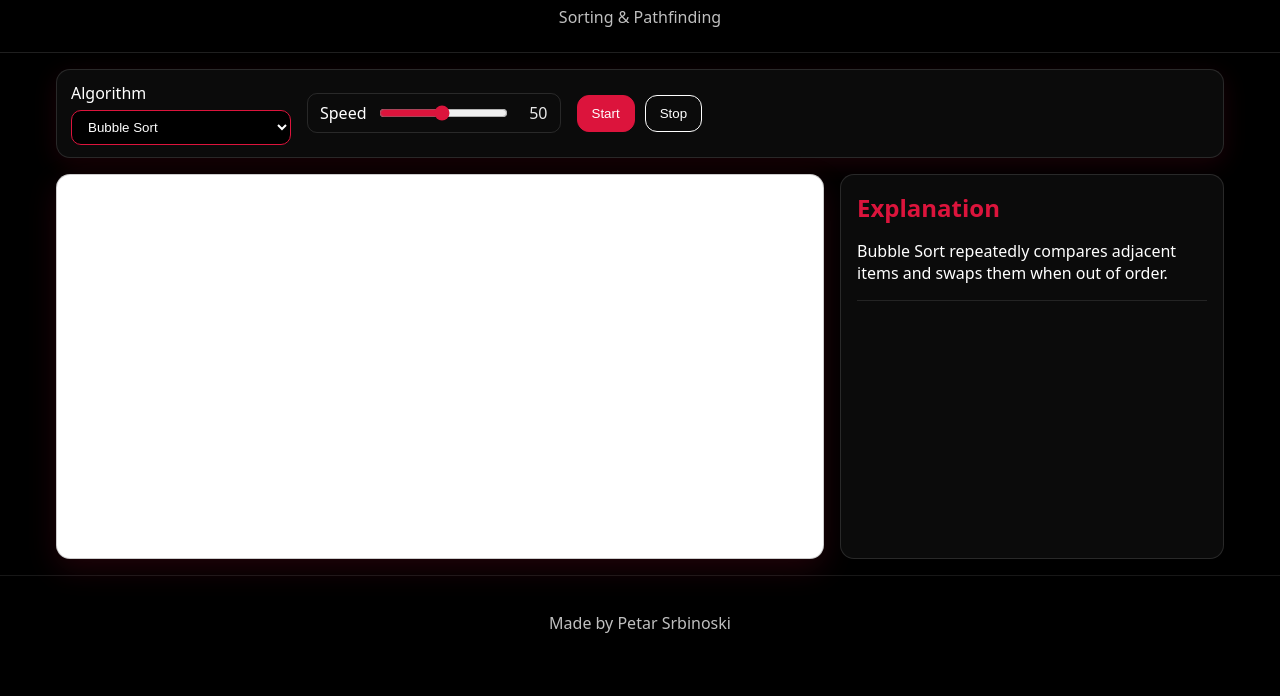
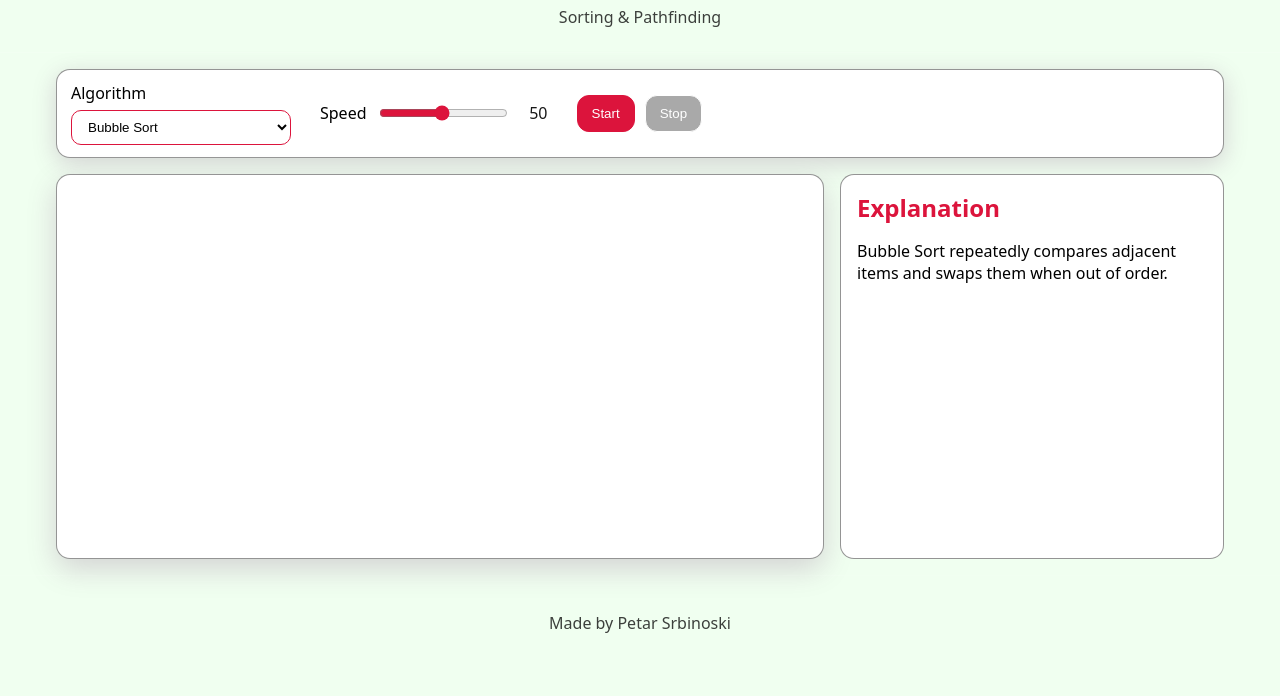
Before and after one commit to PetarSrbinoski/AlgorithmVisualizer, a plain HTML site: page index.html in a window 1280 px wide. Shown: the part 104-800 px from the top of the page. Drawn offline with Linux system fonts and the light colour scheme.

Commit message:
Color Change

```diff
--- a/style.css
+++ b/style.css
@@ -10,8 +10,8 @@ html,body{ height:100%; }
 body{
     margin:0;
     font-family:system-ui,-apple-system,Segoe UI,Roboto,Arial,sans-serif;
-    background:var(--black);
-    color:var(--white);
+    background:honeydew;
+    color:var(--black);
 }
 
 .site-header{
@@ -29,18 +29,18 @@ body{
 
 .control-bar{
     display:flex; gap:16px; flex-wrap:wrap; align-items:center;
-    background:#0b0b0b;
-    border:1px solid rgba(255,255,255,.12);
+    background:var(--white);
+    border:1px solid rgba(0,0,0,.42);
     border-radius:14px;
     padding:12px 14px;
-    box-shadow:0 6px 24px rgba(220,20,60,.12);
+    box-shadow:0 6px 24px lightgray;
 }
 
 .select-wrap{
     display:flex; flex-direction:column; gap:6px;
 }
 .select-wrap select{
-    background:var(--black); color:var(--white);
+    background:var(--white); color:var(--black);
     border:1px solid var(--crimson); border-radius:10px;
     padding:8px 12px; min-width:220px;
 }
@@ -65,7 +65,7 @@ body{
 .btn:hover{ transform:translateY(1px); }
 .btn.primary{ border-color:var(--crimson); background:var(--crimson); }
 .btn.primary:hover{ filter:brightness(1.05); }
-.btn.danger{ border-color:var(--white); }
+.btn.danger{ border-color:var(--white); background: darkgray }
 .btn.danger:hover{ background:#111; }
 
 .viz-and-notes{
@@ -78,13 +78,13 @@ body{
 
 #canvas{
     width:100%; height:auto; background:var(--white);
-    border-radius:14px; border:1px solid rgba(0,0,0,.2);
-    box-shadow:0 10px 30px rgba(220,20,60,.15);
+    border-radius:14px; border:1px solid rgba(0,0,0,.42);
+    box-shadow:0 10px 30px lightgray;
 }
 
 .explain{
-    background:#0b0b0b;
-    border:1px solid rgba(255,255,255,.12);
+    background:var(--white);;
+    border:1px solid rgba(0,0,0,.42);
     border-radius:14px;
     padding:16px;
 }
```
